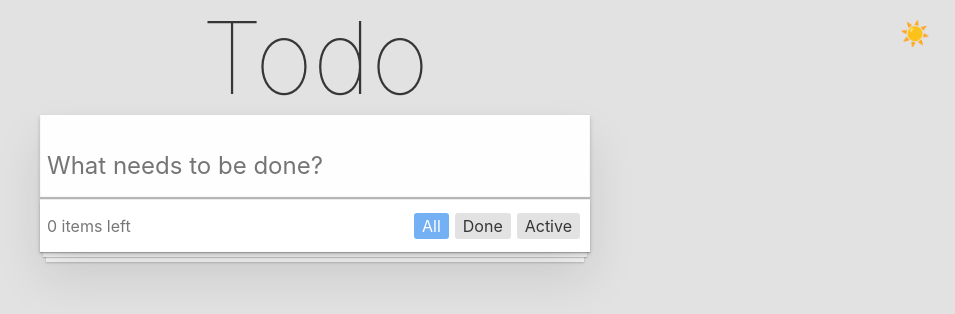
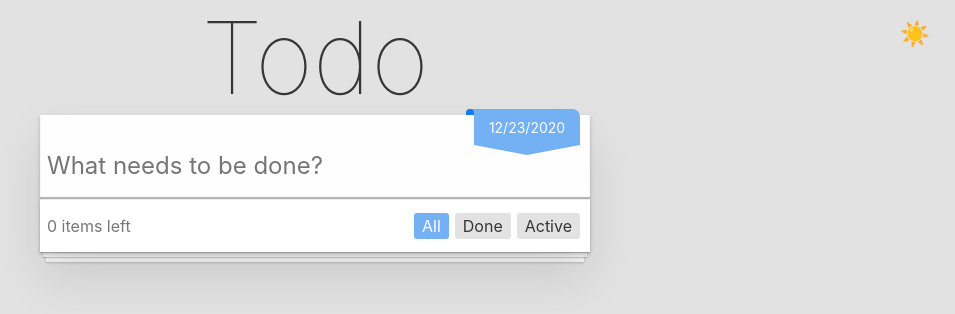
Before and after one commit to korenko-git/react-todo-hooks, a React app: page / in a window 1280 px wide. Shown: the top 314 px of the page, without its empty margins (325-1280 px from the left). Built offline with nearby package versions, Linux system fonts and the light colour scheme.

Commit message:
feat: add Ribbon in AppHeader

```diff
--- a/src/components/AppHeader/AppHeader.js
+++ b/src/components/AppHeader/AppHeader.js
@@ -3,10 +3,11 @@ import { useState } from 'react';
 import { useTodoContext } from 'context/todoContext';
 
 import { NewTodoInput } from './AppHeader.css.js';
+import Ribbon from './Ribbon.css.js';
 
 const AppHeader = () => {
   const [todo, setTodo] = useState('');
-  const { addItem, createTodoItem } = useTodoContext();
+  const { addItem, createTodoItem, date } = useTodoContext();
 
   const onChange = (event) => {
     setTodo(event.target.value);
@@ -20,6 +21,10 @@ const AppHeader = () => {
 
   return (
     <header>
+      <Ribbon variant="primary">
+        <span>{date}</span>
+      </Ribbon>
+
       <form onSubmit={onSubmit}>
         <NewTodoInput
           type="text"
--- /dev/null
+++ b/src/components/AppHeader/Ribbon.css.js
@@ -0,0 +1,69 @@
+import styled from 'styled-components';
+import { darken } from 'polished';
+
+const getBackColor = ({ variant, theme }) => theme.variant[variant].background;
+
+const Ribbon = styled.span`
+  color: ${({ variant, theme }) => theme.variant[variant].textColor};
+  z-index: 100;
+  position: absolute;
+  top: -6.1px;
+  right: 10px;
+  cursor: pointer;
+
+  &:after {
+    position: absolute;
+    content: '';
+    width: 0;
+    height: 0;
+    border-left: 53px solid transparent;
+    border-right: 53px solid transparent;
+    border-top: 10px solid ${getBackColor};
+    transition: all 0.25s linear;
+  }
+
+  span {
+    position: relative;
+    display: block;
+    text-align: center;
+    background: ${getBackColor};
+    font-size: 14px;
+    line-height: 1;
+    padding: 12px 8px 10px;
+    border-top-right-radius: 8px;
+    width: 106px;
+    transition: all 0.25s linear;
+  }
+
+  span:before,
+  span:after {
+    position: absolute;
+    content: '';
+  }
+
+  span:before {
+    height: 6px;
+    width: 6px;
+    left: -6px;
+    top: 0;
+    background: ${getBackColor};
+    transition: all 0.25s linear;
+  }
+
+  span:after {
+    height: 6px;
+    width: 8px;
+    left: -8px;
+    top: 0;
+    border-radius: 8px 8px 0 0;
+    background: ${({ variant, theme }) =>
+      darken(0.2, theme.variant[variant].background)};
+    transition: all 0.25s linear;
+  }
+`;
+
+Ribbon.defaultProps = {
+  variant: 'default',
+};
+
+export default Ribbon;
```
